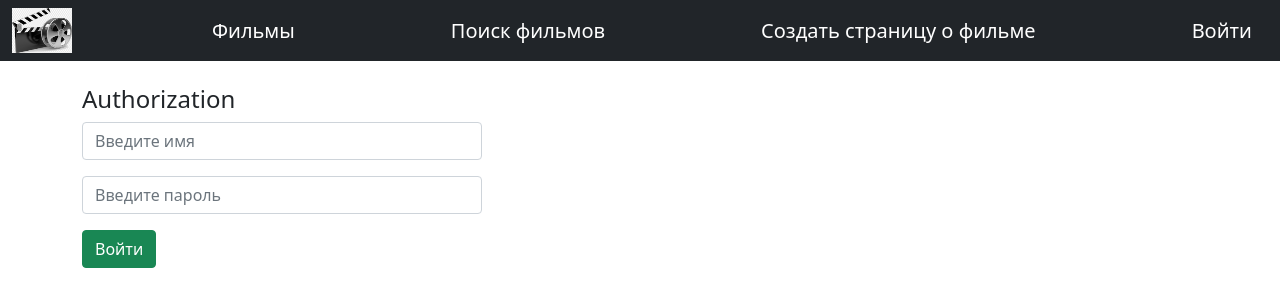
After one commit to dutame/afisha, a Django app: page /login/ in a window 1280 px wide. The commit adds this page. Shown: the top 307 px of the page. Run offline with Django 4.2, Linux system fonts and the light colour scheme.

Commit message:
logout_login_create

```diff
--- a/djangoAfisha/urls.py
+++ b/djangoAfisha/urls.py
@@ -23,5 +23,7 @@ urlpatterns = [
     path('', views.index),
     path('movie/<int:id>/', views.detail),
     path('search/',views.search),
-    path('create/', views.create_movie)
+    path('create/', views.create_movie),
+    path('logout/', views.logout_view),
+    path('login/', views.login_view),
 ]
--- a/main/views.py
+++ b/main/views.py
@@ -1,6 +1,8 @@
+from django.contrib.auth.decorators import login_required
 from django.shortcuts import render, redirect
 from main.models import Movie, Category
 from main.forms import MovieCreateForm
+from django.contrib.auth import logout, login, authenticate
 
 
 # Create your views here.
@@ -55,6 +57,7 @@ def search(request):
     return render(request, 'search.html', context=data)
 
 
+@login_required(login_url='/login')
 def create_movie(request):
     if request.method == 'POST':
         form = MovieCreateForm(data=request.POST)
@@ -67,3 +70,24 @@ def create_movie(request):
         'form': MovieCreateForm
     }
     return render(request, 'create.html', context=context)
+
+
+def logout_view(request):
+    logout(request)
+    return redirect('/')
+
+
+def login_view(request):
+    context = {}
+    next_url = request.GET.get('next', '/')
+    context['next'] = next_url
+    if request.method == 'POST':
+        username = request.POST.get('username')
+        password = request.POST.get('password')
+        user = authenticate(username=username, password=password)
+        if user:
+            login(request, user)
+            return redirect(next_url)
+        else:
+            context['error'] = 'Неправильные имя и пароль'
+    return render(request, 'login.html', context=context)
--- a/templates/layout.html
+++ b/templates/layout.html
@@ -23,6 +23,15 @@
         <a class="navbar-brand" href="/create/">
             Создать страницу о фильме
         </a>
+        {% if request.user.is_authenticated %}
+            <a class="navbar-brand" href="/logout/">
+                Выйти ({{ request.user }})
+            </a>
+            {% else %}
+                <a class="navbar-brand" href="/login/">
+                Войти
+                </a>
+        {% endif %}
     </div>
 </nav>
 <br/>
--- /dev/null
+++ b/templates/login.html
@@ -0,0 +1,22 @@
+{% extends 'layout.html' %}
+{% load static %}
+
+{% block content %}
+    <h4>Authorization</h4>
+    {% if error %}
+        <div class="alert alert-danger" role="alert" style="width: 400px">
+        {{ error }}
+        </div>
+        <br>
+    {% endif %}
+    <form method="post" action="/login/{% if next %}?next={{ next }}{% endif %}" style="width: 400px">
+        {% csrf_token %}
+        <p>
+            <input class="form-control" type="text" name="username" placeholder="Введите имя">
+        </p>
+        <p>
+        <input class="form-control" type="password" name="password" placeholder="Введите пароль">
+        </p>
+        <button class="btn btn-success" type="submit">Войти</button>
+    </form>
+{% endblock %}
```
Also changed, not shown: main/forms.py (+8 -7 lines).
